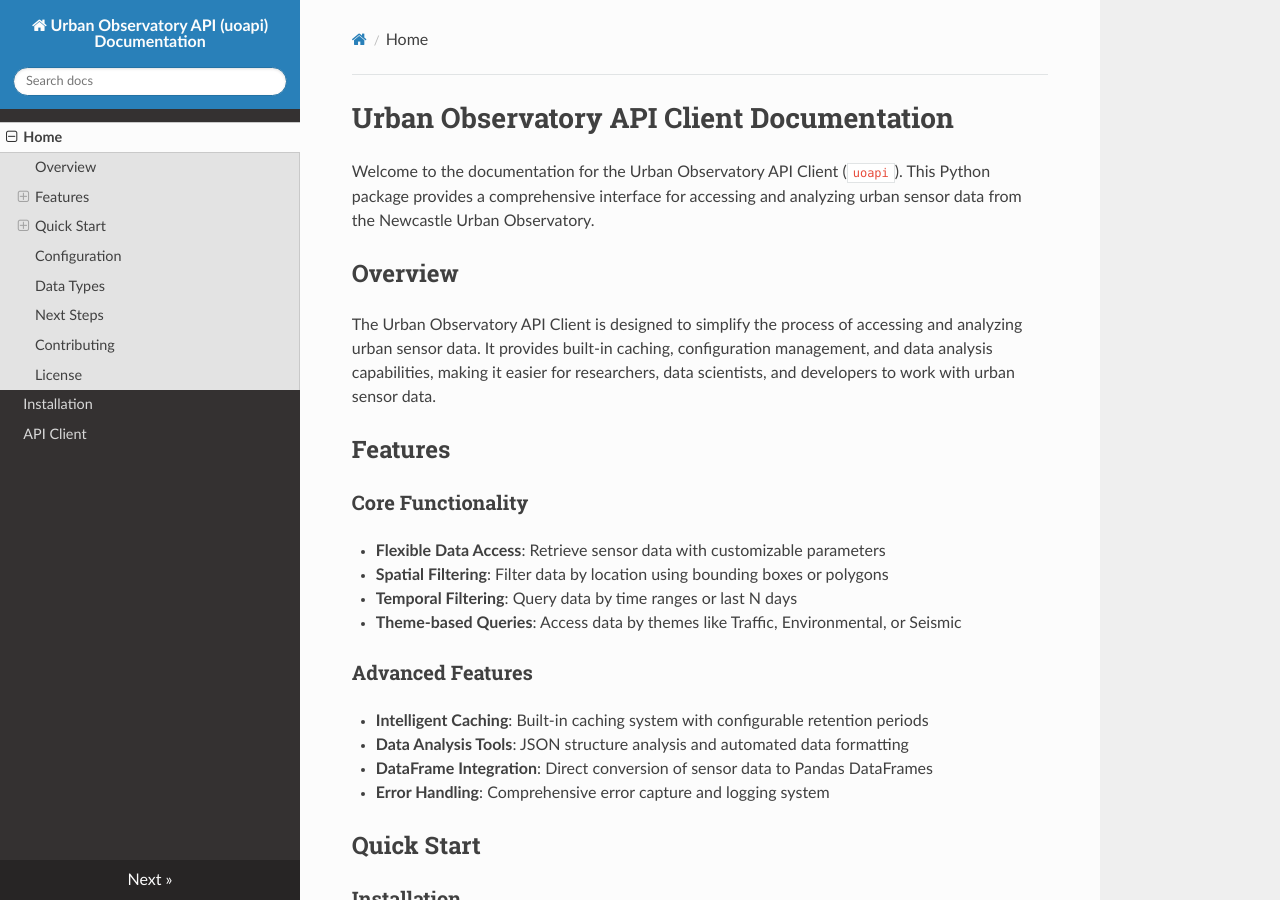
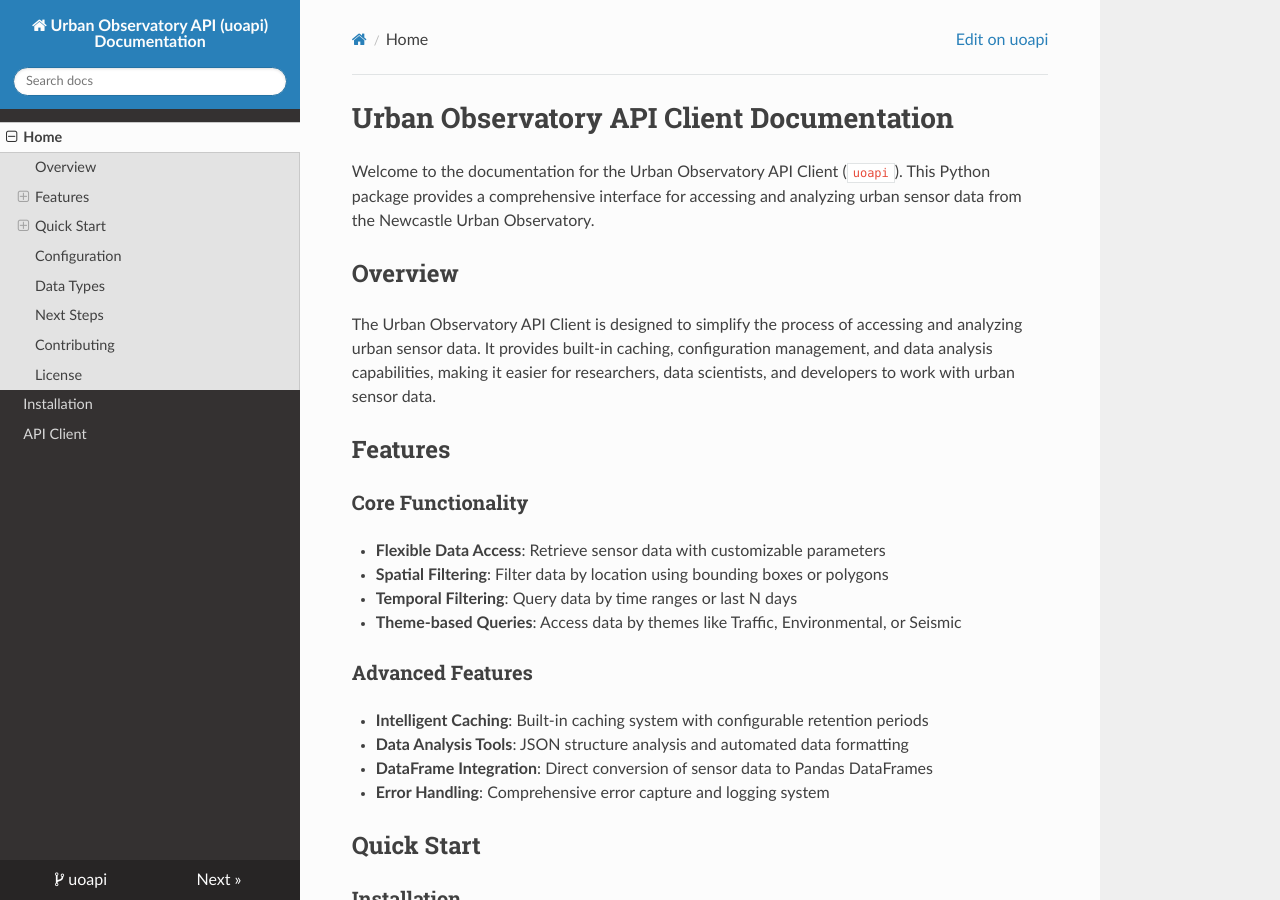
Before and after one commit to carrowmw/uoapi, an MkDocs documentation site: the page built from docs/index.md, in a window 1280 px wide and 900 px high. Built offline with MkDocs 1.6.1, drawn with Linux system fonts in a browser that asks for light colours; nearby versions of some CDN libraries.

Commit message:
updates to workflow yaml

```diff
--- a/mkdocs.yml
+++ b/mkdocs.yml
@@ -12,3 +12,8 @@
   - Home: index.md
   - Installation: installation.md
   - API Client: client.md
+
+# GitHub Pages
+repo_url: https://github.com/carrowmw/uoapi
+repo_name: uoapi
+site_url: https://carrowmw.github.io/uoapi/
```
Also changed, not shown: 1 other file.
